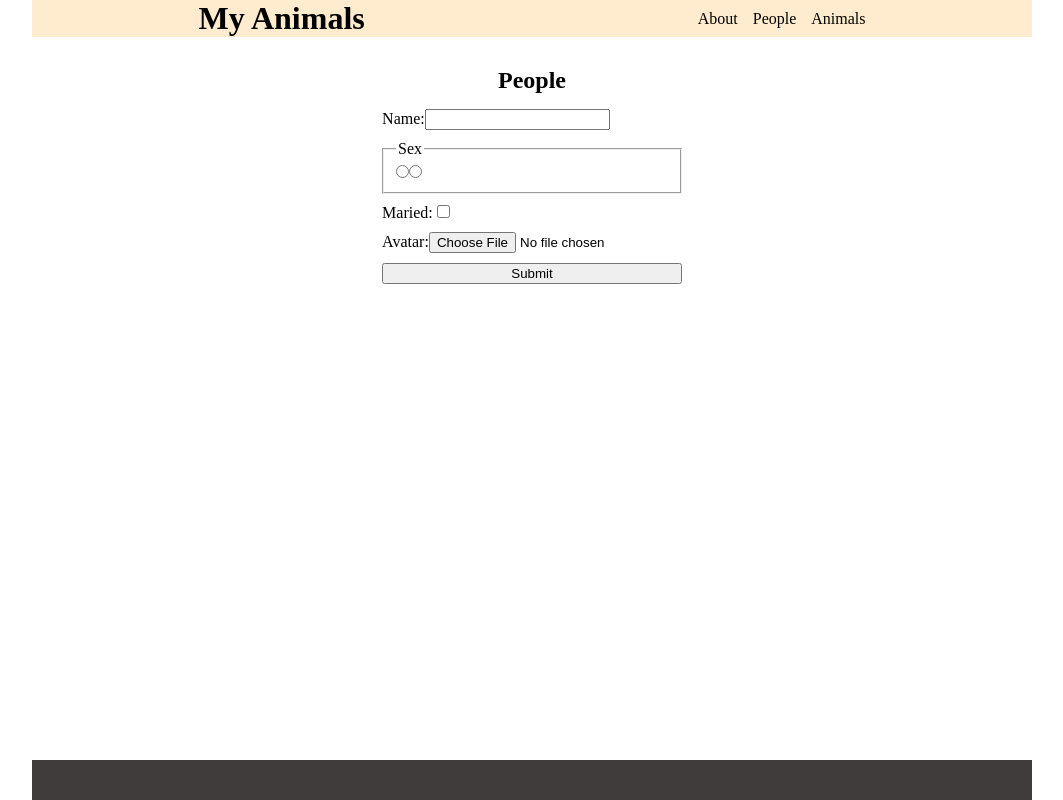
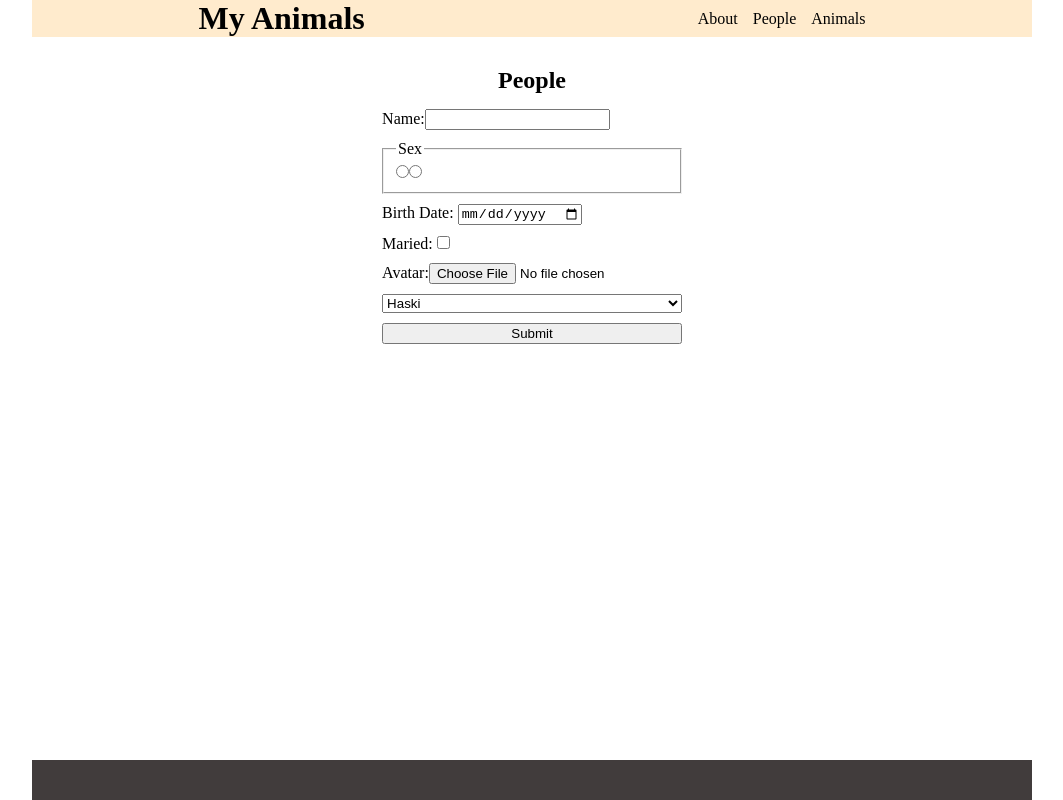
Before and after one commit to ivan52945/React-Components, a React (Vite) app in the folder react-components/: page /people in a window 1280 px wide. Shown: the whole page, without its empty margins (108-1171 px from the left). Built offline with nearby package versions, Linux system fonts and the light colour scheme.

Commit message:
feat: add inputs to form

```diff
--- a/react-components/src/pages/people/people-form/people-form.tsx
+++ b/react-components/src/pages/people/people-form/people-form.tsx
@@ -9,9 +9,11 @@ interface ICard extends IPeople {
 
 interface IFormOut {
   name: string;
+  birthDate: string;
   sex: 'male' | 'female';
   maried: boolean;
   img: File[];
+  preferedAnimal: string;
 }
 
 type add = { add: (people: ICard) => void };
@@ -38,17 +40,21 @@ const PeopleForm: FC<add> = ({ add }) => {
   } = useForm<IFormOut>();
 
   const submit: SubmitHandler<IFormOut> = async (inputs) => {
+    console.log(inputs);
+
     const people: ICard = {
       name: inputs.name,
+      birthDate: inputs.birthDate,
       sex: inputs.sex as string,
       maried: inputs.maried,
       img: await fileReadPromise(inputs.img[0]),
       key: Date.now(),
+      preferedAnimal: inputs.preferedAnimal,
     };
 
+    reset();
+
     add(people);
-
-    reset();
   };
 
   return (
@@ -74,6 +80,10 @@ const PeopleForm: FC<add> = ({ add }) => {
       </fieldset>
       {errors?.sex ? 'Выберите пол' : ''}
       <label>
+        Birth Date: <input type="date" {...register('birthDate', { required: true })} />
+      </label>
+      {errors?.birthDate ? 'Выберите дату рождения' : ''}
+      <label>
         Maried: <input type="checkbox" {...register('maried')} />
       </label>
       <section>
@@ -81,6 +91,11 @@ const PeopleForm: FC<add> = ({ add }) => {
         <input type="file" accept=".png, .jpg, .jpeg" {...register('img', { required: true })} />
         {errors?.img ? 'Загрузите аватар' : ''}
       </section>
+      <select {...register('preferedAnimal', { required: true })}>
+        <option value="Haski">Haski</option>
+        <option value="Buldog">Buldog</option>
+        <option value="Britan Cat">Britan Cat</option>
+      </select>
       <button>Submit</button>
     </form>
   );
--- a/react-components/src/pages/people/people-list/people/people.tsx
+++ b/react-components/src/pages/people/people-list/people/people.tsx
@@ -18,6 +18,8 @@ const People: FC<peopleProps> = ({ people }) => {
       <img src={people.img} alt="avatar" className={styles.img}></img>
       <h4 className={styles.name}>Name: {people.name}</h4>
       <p className={styles.item}>Sex: {people.sex}</p>
+      <p className={styles.item}>Birth Date: {people.birthDate}</p>
+      <p className={styles.item}>Prefered Animal: {people.preferedAnimal}</p>
       <p className={styles.item}>Maried: {people.maried ? 'Yes' : 'No'}</p>
     </article>
   );
--- a/react-components/src/types/people.ts
+++ b/react-components/src/types/people.ts
@@ -1,8 +1,10 @@
 interface IPeople {
   name: string;
   sex: string;
+  birthDate: string;
   maried: boolean;
   img: string;
+  preferedAnimal: string;
 }
 
 export default IPeople;
```
